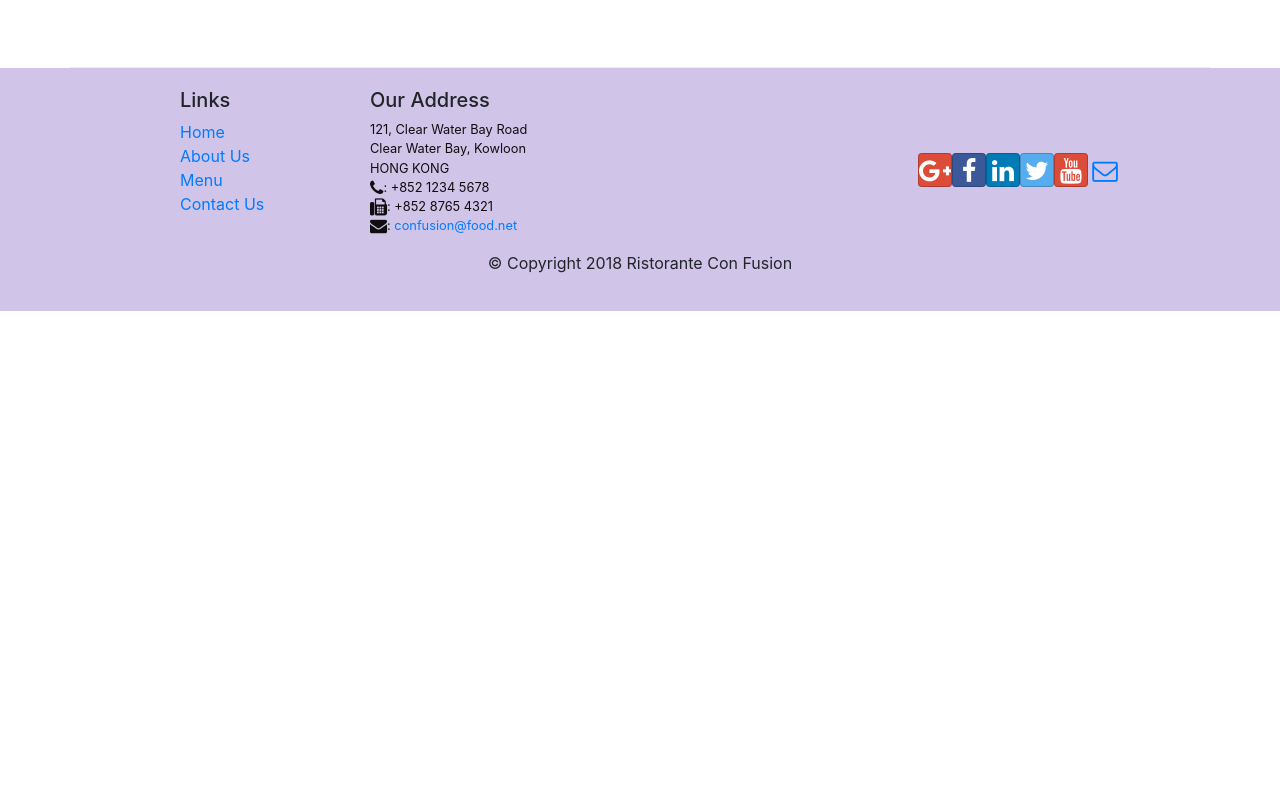
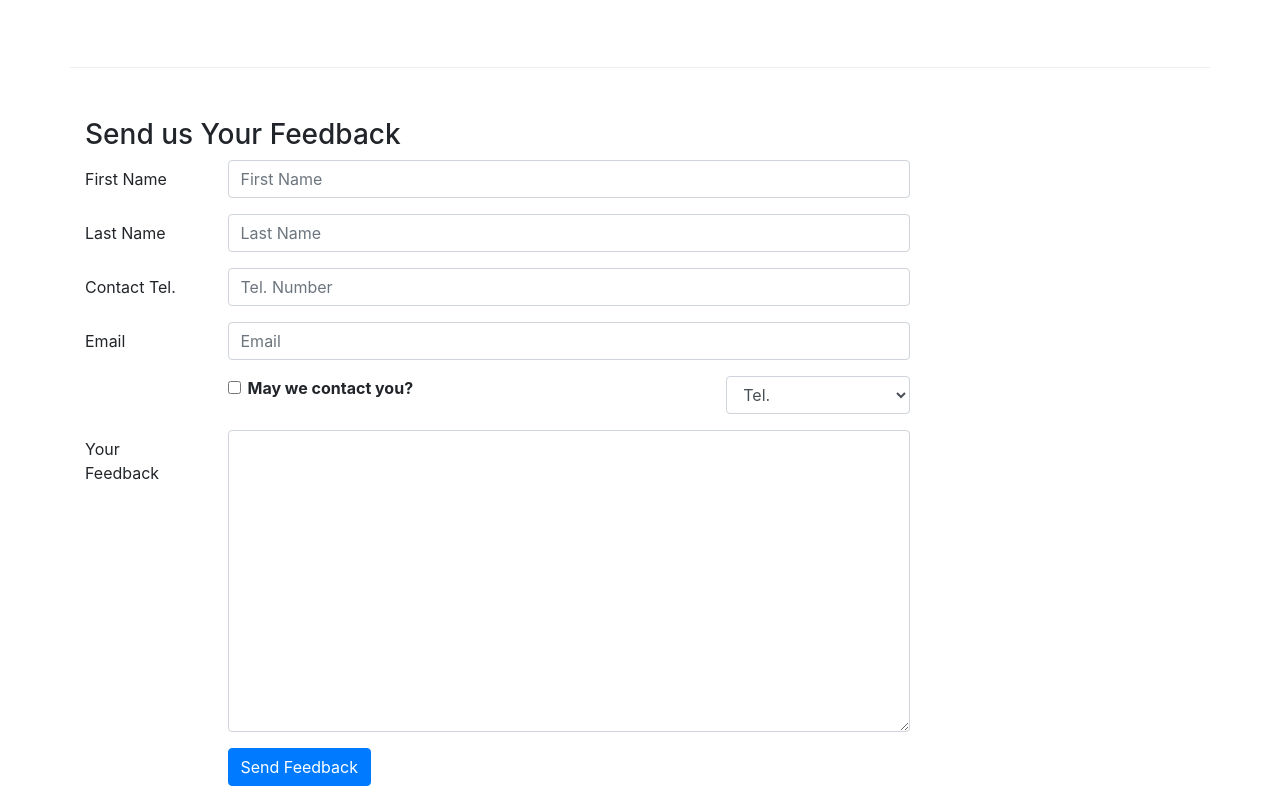
Before and after one commit to AChang1977t/Coursera_React_Practice, a React (Create React App) app: page /contactus in a window 1280 px wide. Shown: the part 824-1620 px from the top of the page. Before the commit the page ends 1135 px from the top, so only its background shows below. Built offline with nearby package versions, Linux system fonts and the light colour scheme.

Commit message:
Controlled Forms

```diff
--- a/src/components/ContactComponent.js
+++ b/src/components/ContactComponent.js
@@ -1,10 +1,50 @@
-import React from "react";
-import { Breadcrumb, BreadcrumbItem } from "reactstrap";
+import React, { Component } from "react";
+import {
+  Breadcrumb,
+  BreadcrumbItem,
+  Button,
+  Form,
+  FormGroup,
+  Label,
+  Input,
+  Col
+} from "reactstrap";
 import { Link } from "react-router-dom";
 
-// functionally component ==> Contact Component
-// structure
-function Contact(props) {
+class Contact extends Component {
+  constructor(props) {
+    super(props);
+    // define the state which reflects the info from the form.
+    this.state = {
+      firstName: "",
+      lastName: "",
+      telNum: "",
+      eMail: "",
+      agree: false,
+      contactType: "Tel.",
+      message: ""
+    };
+    this.handleSubmit = this.handleSubmit.bind(this);
+    this.handleInputChange = this.handleInputChange.bind(this);
+  }
+
+  handleInputChange(event) {
+    const target = event.target;
+    const value = target.type === "checkbox" ? target.checked : target.value;
+    const name = target.name;
+
+    this.setState({
+      [name]: value
+    });
+  }
+
+  handleSubmit(event) {
+    console.log("current State is:" + JSON.stringify(this.state));
+    alert("current State is:" + JSON.stringify(this.state));
+    event.preventDefault();
+  }
+
+  render() {
     return (
       <div className="container">
         <div className="row">
@@ -66,8 +106,128 @@
             </div>
           </div>
         </div>
+
+        <div className="row row-content">
+          <div className="col-12">
+            <h3>Send us Your Feedback</h3>
+          </div>
+          <div className="col-12 col-md-9">
+            <Form onSubmit={this.handleSubmit}>
+              <FormGroup row>
+                <Label htmlFor="firstName" md={2}>
+                  First Name
+                </Label>
+                <Col md={10}>
+                  <Input
+                    type="text"
+                    id="firstName"
+                    name="firstName"
+                    placeholder="First Name"
+                    value={this.state.firstName}
+                    onChange={this.handleInputChange}
+                  />
+                </Col>
+              </FormGroup>
+              <FormGroup row>
+                <Label htmlFor="lastName" md={2}>
+                  Last Name
+                </Label>
+                <Col md={10}>
+                  <Input
+                    type="text"
+                    id="lastName"
+                    name="lastName"
+                    placeholder="Last Name"
+                    value={this.state.lastName}
+                    onChange={this.handleInputChange}
+                  />
+                </Col>
+              </FormGroup>
+              <FormGroup row>
+                <Label htmlFor="telNum" md={2}>
+                  Contact Tel.
+                </Label>
+                <Col md={10}>
+                  <Input
+                    type="tel"
+                    id="telNum"
+                    name="telNum"
+                    placeholder="Tel. Number"
+                    value={this.state.telNum}
+                    onChange={this.handleInputChange}
+                  />
+                </Col>
+              </FormGroup>
+              <FormGroup row>
+                <Label htmlFor="eMail" md={2}>
+                  Email
+                </Label>
+                <Col md={10}>
+                  <Input
+                    type="email"
+                    id="eMail"
+                    name="eMail"
+                    placeholder="Email"
+                    value={this.state.eMail}
+                    onChange={this.handleInputChange}
+                  />
+                </Col>
+              </FormGroup>
+              <FormGroup row>
+                <Col md={{ size: 6, offset: 2 }}>
+                  <FormGroup check>
+                    <Label check>
+                      <Input
+                        type="checkbox"
+                        name="agree"
+                        checked={this.state.agree}
+                        onChange={this.handleInputChange}
+                      />
+                      {""}
+                      <strong>May we contact you?</strong>
+                    </Label>
+                  </FormGroup>
+                </Col>
+                <Col md={{ size: 3, offset: 1 }}>
+                  <Input
+                    type="select"
+                    name="contactType"
+                    value={this.state.contactType}
+                    onChange={this.handleInputChange}
+                  >
+                    <option>Tel.</option>
+                    <option>Email</option>
+                  </Input>
+                </Col>
+              </FormGroup>
+              <FormGroup row>
+                <Label htmlFor="message" md={2}>
+                  Your Feedback
+                </Label>
+                <Col md={10}>
+                  <Input
+                    type="textarea"
+                    id="message"
+                    name="message"
+                    rows="12"
+                    value={this.state.message}
+                    onChange={this.handleInputChange}
+                  />
+                </Col>
+              </FormGroup>
+              <FormGroup row>
+                <Col md={{ size: 10, offset: 2 }}>
+                  <Button type="submit" color="primary">
+                    Send Feedback
+                  </Button>
+                </Col>
+              </FormGroup>
+            </Form>
+          </div>
+        </div>
       </div>
     );
   }
+}
 
 export default Contact;
```
Lines whose indentation alone changed are shown as unchanged.
